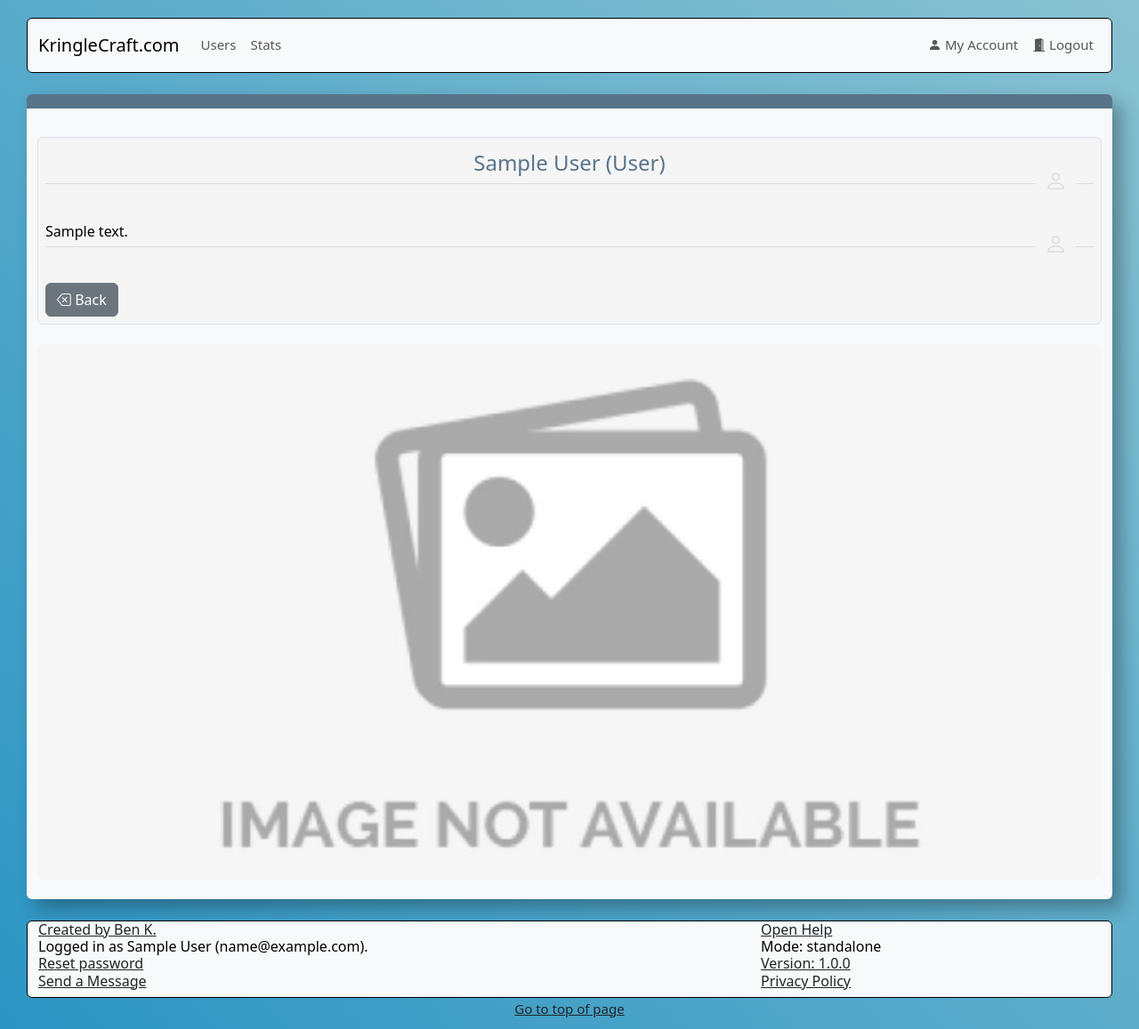
After one commit to benjamin-bk-krueger/kringlecraft, a Flask app: page /users/1 in a window 1280 px wide. The commit adds this page. Shown: the whole page at 89% size. Run offline with Flask 3, Linux system fonts and the light colour scheme; a user stored in the database is signed in; tables that the repository leaves empty hold one stand-in row (values such as "Sample post"); some libraries are stand-ins or nearby versions.

Commit message:
Add functionality to view individual user profile
In this commit, a new feature was added that allows individual user profiles to be viewed. This was achieved by creating a new page called 'user.html' and creating relevant routes and methods in the backend. Additionally, a change was made to now lookup only active users during login, utilizing a new method 'find_active_user_by_id'.

```diff
--- a/kringlecraft/app.py
+++ b/kringlecraft/app.py
@@ -85,7 +85,7 @@ def setup_dropzone():
 
 
 def setup_login_manager():
-    from kringlecraft.services.user_services import find_user_by_id
+    from kringlecraft.services.user_services import find_active_user_by_id
 
     # Login Manager configuration
     login_manager = LoginManager()
@@ -96,7 +96,7 @@ def setup_login_manager():
     @login_manager.user_loader
     def load_user(user_id):
         # since the student_id is just the primary key of our user table, use it in the query for the user
-        return find_user_by_id(user_id)
+        return find_active_user_by_id(user_id)
 
 
 if __name__ == '__main__':
--- a/kringlecraft/services/user_services.py
+++ b/kringlecraft/services/user_services.py
@@ -70,6 +70,14 @@ def find_user_by_id(user_id: int) -> User | None:
     session = db_session.create_session()
     try:
         return session.query(User).filter(User.id == user_id).first()
+    finally:
+        session.close()
+
+
+def find_active_user_by_id(user_id: int) -> User | None:
+    session = db_session.create_session()
+    try:
+        return session.query(User).filter(User.active == True).filter(User.id == user_id).first()
     finally:
         session.close()
 
--- /dev/null
+++ b/kringlecraft/templates/account/user.html
@@ -0,0 +1,25 @@
+{# /user #}
+{% extends 'shared/_layout.html' %}
+
+{% block title %}User {{ user.name }}{% endblock %}
+
+{% block content %}
+    <div class="container-fluid c-restricted-xxl c-header c-shadow rounded bg-light mt-4 py-4">
+        {#  Show user info #}
+        <div class="rounded border mt-4 mb-4 c-color p-2">
+            <div class="fs-4 text-center c-title">{{ user.name }} ({% if user.role == 0 %}<i class="bi bi-mortarboard"></i> Admin{% else %}User{% endif %})</div>
+            <div class="underline"><span style="background: #f5f5f5;"><i class="bi bi-person" aria-hidden="true"></i></span></div>
+
+            <div class="fs-6">{{ user.description }}</div>
+            <div class="underline"><span style="background: #f5f5f5;"><i class="bi bi-person" aria-hidden="true"></i></span></div>
+
+            {#  Display action buttons regarding the selected user  #}
+            <a class="btn btn-secondary me-3" href="{{ url_for('account.users') }}" role="button"><i class="bi bi-backspace"></i> Back</a>
+            {%  if current_user.role == 0 and user.active == 0 %}
+                <a class="btn btn-primary me-3" href="#" role="button"><i class="bi bi-person-check"></i> Approve</a>
+            {%  endif %}
+        </div>
+
+        <img src="{{ url_for('static', filename=user_image) }}" class="img-fluid rounded img-restricted-lg" alt="User Image">
+    </div>
+{% endblock %}
--- a/kringlecraft/templates/account/users.html
+++ b/kringlecraft/templates/account/users.html
@@ -20,7 +20,7 @@
                     {% for user in users %}
                         <div class="col-sm">
                             <figure class="figure">
-                                <a href="#">
+                                <a href="{{ url_for('account.user', user_id=user.id) }}">
                                     <img src="{{ url_for('static', filename=user_images[user.id]) }}" class="figure-img img-fluid rounded img-restricted-sm" alt="{{ user.name }}">
                                 </a>
                                 <figcaption class="figure-caption c-title">{{ user.name }}{% if user.role == 0 %} <i class="bi bi-mortarboard"></i>{% endif %}{% if user.active == 0 %} <i class="bi bi-star"></i>{% endif %}</figcaption>
--- a/kringlecraft/views/account_views.py
+++ b/kringlecraft/views/account_views.py
@@ -187,3 +187,18 @@ def users():
 
     # show rendered page
     return flask.render_template('account/users.html', users=all_users, user_images=user_images)
+
+
+# Shows information about a specific student
+@blueprint.route('/users/<int:user_id>')
+@login_required
+def user(user_id):
+    # import forms and utilities
+    import kringlecraft.services.user_services as user_services
+
+    # initialize elements
+    my_user = user_services.find_user_by_id(user_id) if current_user.role == ADMIN else user_services.find_active_user_by_id(user_id)
+    user_image = user_services.get_user_image(user_id)
+
+    # show rendered page
+    return flask.render_template('account/user.html', user=my_user, user_image=user_image)
```
